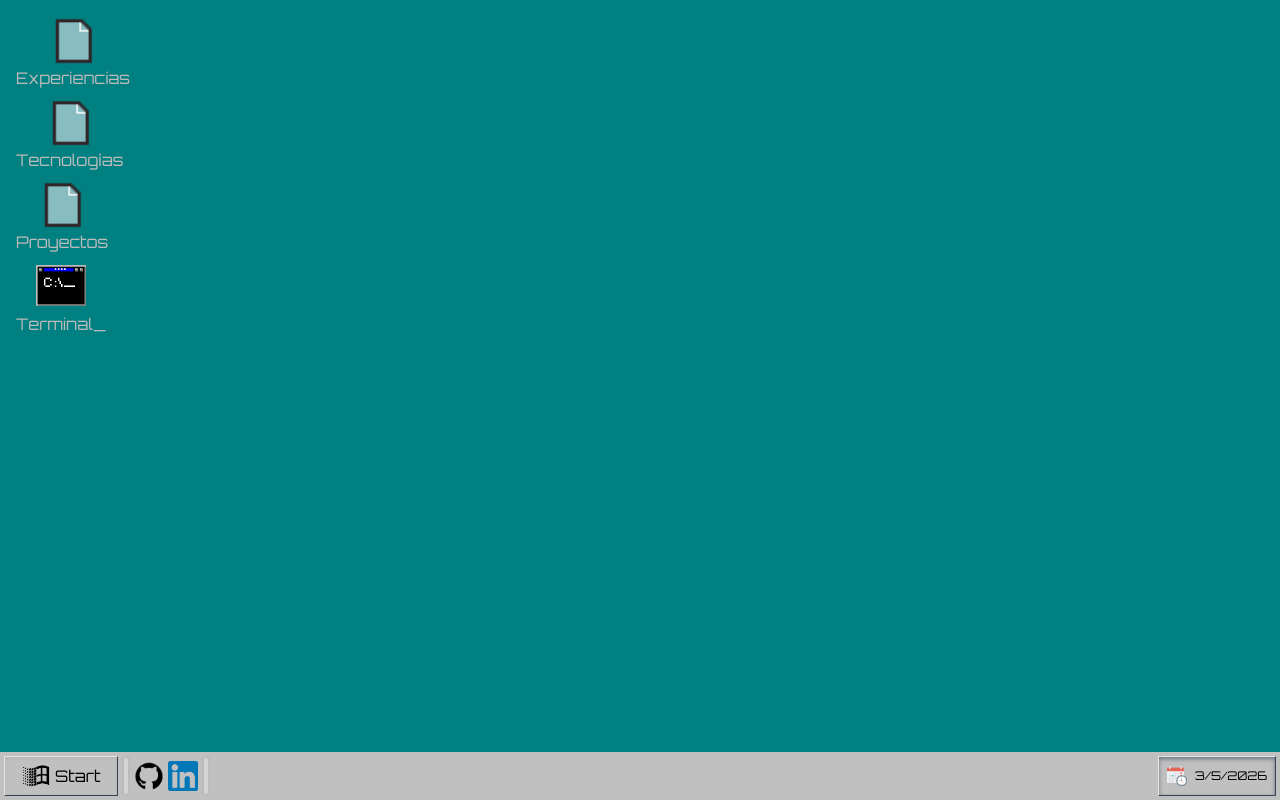
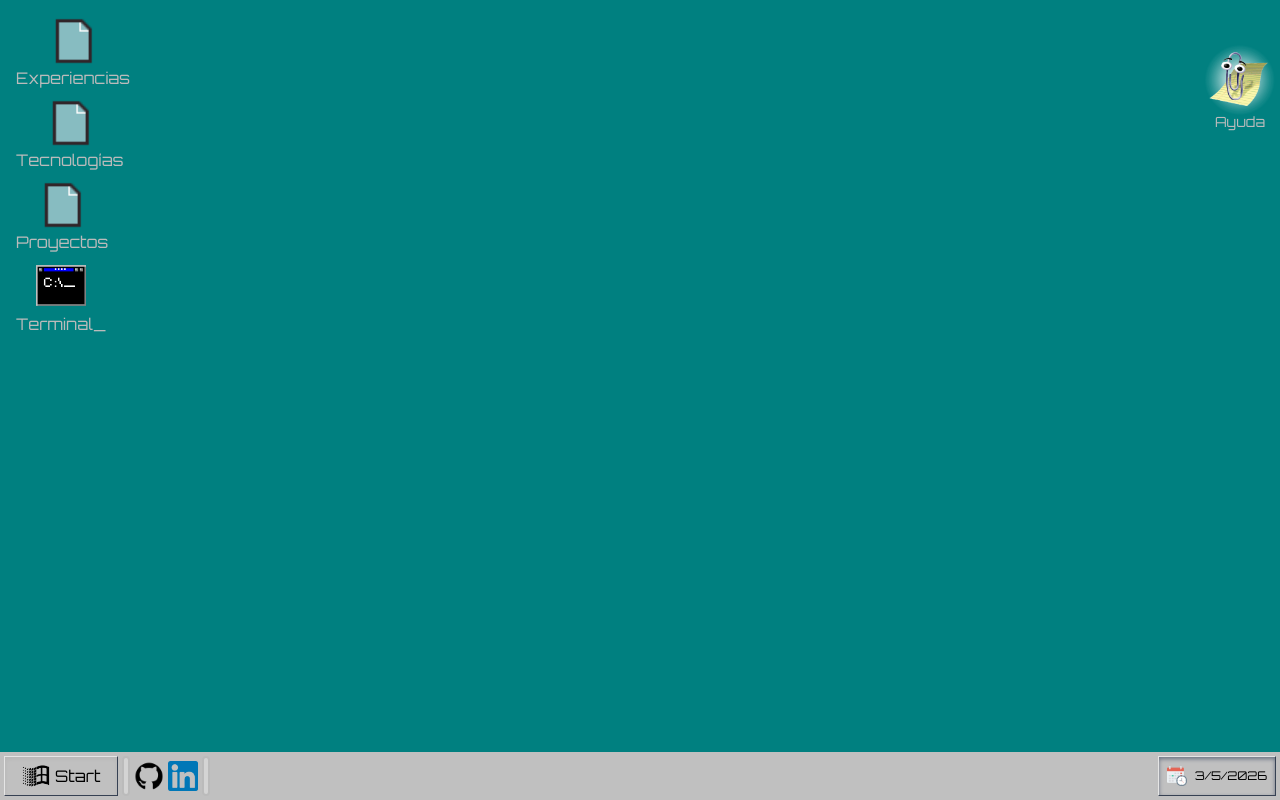
Before and after one commit to gastonrb19/portafolio, a Next.js app: page /windows in a window 1280 px wide. Built offline with nearby package versions, Linux system fonts and the light colour scheme.

Commit message:
DONE: Avance con el clipper, falta desde la barra display también poder abrirlo, además de poner los iconos adecuados a shell y clipper de ayuda. | TODO:Barra display iconos y funcionalidad con clipper. Hacer una ventana paint con mi información y hacer un botón para descargar mi cv

```diff
--- a/app/components/windows/WindowInner.tsx
+++ b/app/components/windows/WindowInner.tsx
@@ -6,6 +6,7 @@ import WrapInformationWindow from "./WrapInformationWindow";
 import { Experience } from "./interfaces/Interfaces";
 import WindowShell from "./shell/WindowShell";
 import { WrapFolderProps } from "./interfaces/Interfaces";
+import InformationClipper from "./clipper/InformationClipper";
 
 //Recibe el arreglo de experiencias dentro de la experiencia obtenida
 export default function WindowInner({
@@ -40,6 +41,19 @@ export default function WindowInner({
         </div>
       </div>
     );
+  }
+
+  if (currentWindow === 99) {
+    return (
+      <div id="gap-window-inner" className="w-12/12 h-12/12 py-3 px-2">
+        <div
+          id="window-inner"
+          className="w-12/12 h-11/12 border-2 border-b-neutral-800 border-r-neutral-800 border-t-neutral-100 border-l-neutral-100 px-1 overflow-y-auto"
+        >
+          <InformationClipper />
+        </div>
+      </div>
+    );
   } else {
     const [selectedExperience, setSelectedExperience] = useState<number>(1);
     return (
--- a/app/components/windows/WrapFolders.tsx
+++ b/app/components/windows/WrapFolders.tsx
@@ -16,7 +16,11 @@ export default function WrapFolders({
 }) {
   return (
     <div className="grid grid-cols-1 gap-2 p-4 text-left">
-      {folders.map((folder) => (
+      {folders.map((folder) => {
+        if (folder.id === 99) {
+          return null;
+        }
+        return (
           <Folder
             setWindows={setWindows}
             windows={windows}
@@ -27,7 +31,8 @@ export default function WrapFolders({
             currentWindow={currentWindow}
             setCurrentWindow={setCurrentWindow}
           />
-      ))}
+        );
+      })}
     </div>
   );
 }
--- /dev/null
+++ b/app/components/windows/clipper/ClipperFlotante.tsx
@@ -0,0 +1,40 @@
+import Image from "next/image";
+import { WrapFolderProps } from "../interfaces/Interfaces";
+
+export default function ClipperFlotante({
+  currentWindow,
+  setCurrentWindow,
+  setWindows,
+  windows,
+}: {
+  currentWindow: number;
+  setCurrentWindow: (currentWindow: number) => void;
+  windows: WrapFolderProps[];
+  setWindows: (folders: WrapFolderProps[]) => void;
+}) {
+  return (
+    <button
+      className="z-20 right-0 absolute top-10 mouse mouse cursor-pointer"
+      onClick={(e) => {
+        setCurrentWindow(99);
+        setWindows(
+          windows.map((win) => {
+            if (win.id === 99) {
+              return { ...win, isOpen: true };
+            }
+            return win;
+          }),
+        );
+      }}
+    >
+      <Image
+        alt="clipper-flotante"
+        src={"/clippy.png"}
+        width={80}
+        height={80}
+        className="w-15 md:w-20 hover:w-20 md:hover:w-25 duration-300"
+      />
+      <p className="text-sm text-center -mt-2">Ayuda</p>
+    </button>
+  );
+}
--- /dev/null
+++ b/app/components/windows/clipper/InformationClipper.tsx
@@ -0,0 +1,60 @@
+export default function InformationClipper() {
+  return (
+    <section id="help-information" className="text-black p-2 text-sm">
+      <h2 className="text-xl font-bold text-center">Sección de ayuda</h2>
+      <p>
+        Bienvenido! Esta es la sección de ayuda, si estás perdido solo deliza
+        hacia abajo y revisa la sección que deseas encontrar.
+      </p>
+      <hr className="mt-3" />
+      <h3 className="font-bold text-lg">Información</h3>
+      <p>
+        Esta es una pequeña aplicación interactiva, puedes abrir ventanas,
+        minimizarlas, cerrar estas y también abrir una terminal. La terminal
+        tiene unos pocos comandos que puedes ejecutar y desplegará breve
+        información.
+      </p>
+      <hr className="mt-3" />
+      <h3 className="font-bold text-lg">Archivos e interacción</h3>
+      <p>
+        Cualquier archivo en el escritorio puede ser abierto con doble clic.
+        Puedes cerrar y minimizar las ventas abiertas. Pero no abrir dos veces
+        la misma ;)
+      </p>
+      <hr className="mt-3" />
+      <h3 className="font-bold text-lg">Iconos</h3>
+      <p>
+        Hay 2 iconos diferentes en la barra de tareas, al hacer clic en el azul
+        (linkedin), serás redirigido en una nueva pestaña a mi perfil. <br/> Lo mismo
+        pasará con el negro (github), pero en esta ocasión a mi perfil de
+        github.
+      </p>
+      <hr className="mt-3" />
+
+      <h3 className="font-bold text-lg">Terminal</h3>
+      <p>
+        La terminal tiene 7 comandos diferentes que puedes utilizar.
+        <br />
+        <span className="font-semibold italic py-5">info</span> : Despliega
+        información de mi persona, contacto y cierta información personal.
+        <br />
+        <span className="font-semibold italic">man</span> : Despliega los
+        comandos disponibles a ejecutar en la consola.
+        <br />
+        <span className="font-semibold italic">projs</span> : Despliega los
+        diferentes proyectos realizados o en progreso.
+        <br />
+        <span className="font-semibold italic">exp</span> : Despliega los las
+        diferentes experiencias laborales que he tenido.
+        <br />
+        <span className="font-semibold italic">techs</span> : Despliega las
+        diferentes herramientas que he utilizado y tecnologías primarias.
+        <br />
+        <span className="font-semibold italic">clear</span> : Limpia la consola
+        de los comandos realizados.
+        <br />
+        <span className="font-semibold italic">exit</span> : Cierra la consola.
+      </p>
+    </section>
+  );
+}
--- a/app/components/windows/helpers/information.tsx
+++ b/app/components/windows/helpers/information.tsx
@@ -295,4 +295,13 @@ export const windowOptions = [
     isDisplay: false,
     experiences: [],
   },
+  {
+    id: 99,
+    name: "Ayuda",
+    isFile: false,
+    url_image: "/clippy.png",
+    isOpen: false,
+    isDisplay: false,
+    experiences: [],
+  },
 ];
--- a/app/components/windows/shell/WindowShell.tsx
+++ b/app/components/windows/shell/WindowShell.tsx
@@ -75,7 +75,7 @@ export default function WindowShell({
               if (!command) {
                 setHistory([
                   ...history,
-                  { command: input, message: "Command not found" },
+                  { command: input, message: "No se enconro el comando" },
                 ]);
               }
               if (command) {
--- a/app/windows/page.tsx
+++ b/app/windows/page.tsx
@@ -5,6 +5,7 @@ import Window from "../components/windows/Window";
 import { useState } from "react";
 import { WrapFolderProps } from "../components/windows/interfaces/Interfaces";
 import { windowOptions } from "../components/windows/helpers/information";
+import ClipperFlotante from "../components/windows/clipper/ClipperFlotante";
 
 export default function Windows() {
   const [currentWindow, setCurrentWindow] = useState<number>(0);
@@ -25,6 +26,12 @@ export default function Windows() {
           folders={windows}
           currentWindow={currentWindow}
           setCurrentWindow={setCurrentWindow}
+        />
+        <ClipperFlotante
+          currentWindow={currentWindow}
+          setCurrentWindow={setCurrentWindow}
+          setWindows={setWindows}
+          windows={windows}
         />
 
         {/*
```
Lines whose indentation alone changed are shown as unchanged.
